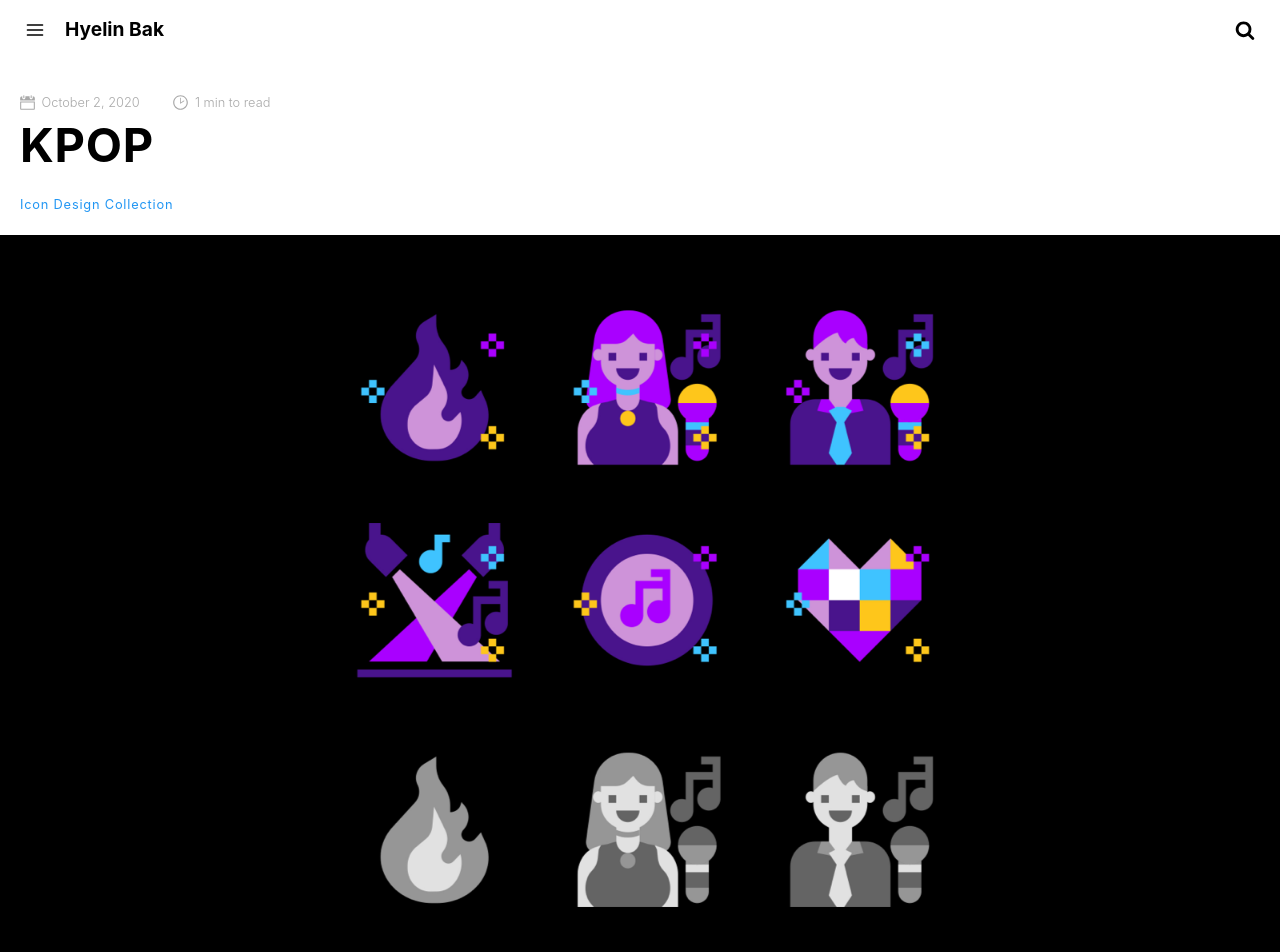
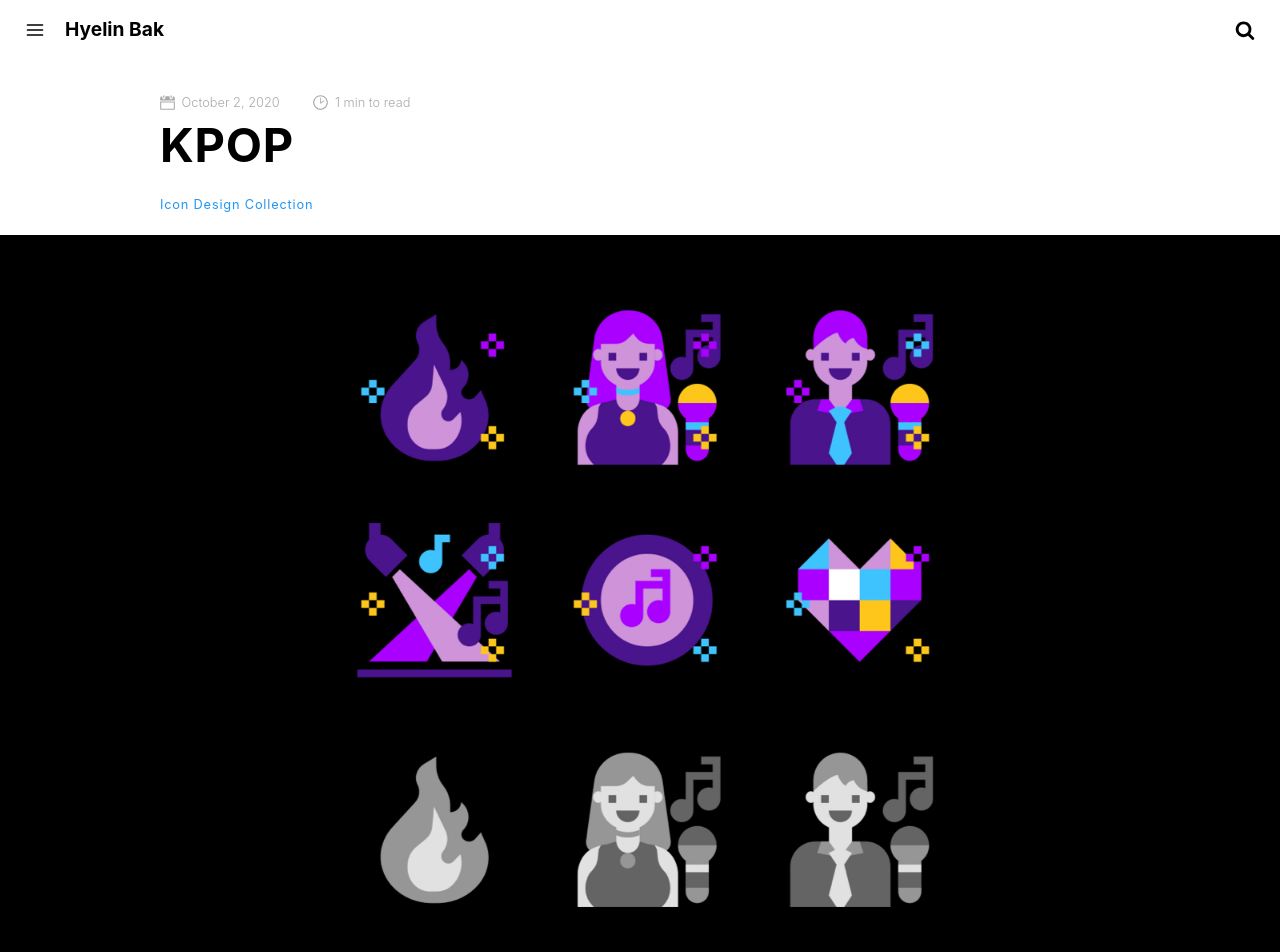
Before and after one commit to crazyjamy/crazyjamy.github.io, a Jekyll site: the page built from _posts/2020-09-30-icon-kpop.md, in a window 1280 px wide and 1400 px high. Shown: the top 952 px of the window. Built offline with Jekyll 4.4.1, drawn with Linux system fonts in a browser that asks for light colours; comment, search, counter and statistics services are not loaded.

Commit message:
Update main.css

```diff
--- a/assets/css/main.css
+++ b/assets/css/main.css
@@ -446,17 +446,17 @@ main{
 }
 .post-content h1.post-title{
   margin:0 auto;line-height:2.5rem;}@media only screen and (min-width:37.5rem){.post-content h1.post-title{
-    line-height:3.75rem;margin:0 auto .625rem
+    line-height:3.75rem;margin:0 auto .625rem; padding-left: 10rem;
     }
 }
 .post-content p.subtitle{
   color:#2196f3;font-size:1.125rem;margin:0 auto .625rem;line-height:1.875rem;}@media only screen and (min-width:37.5rem){
       .post-content p.subtitle{
-        font-size:0.8rem;line-height:2.5rem
+        font-size:0.8rem;line-height:2.5rem; padding-left: 10rem;
       }
 }
 .post-content p.post-info{
-  font-family:-apple-system,BlinkMacSystemFont,Lato,Roboto,Segoe UI,Helvetica Neue,Helvetica,Verdana,Arial,sans-serif;font-weight:300;font-style:normal;font-size:.813rem;letter-spacing:0;color:#a9a9a9;margin:0 auto;
+  font-family:-apple-system,BlinkMacSystemFont,Lato,Roboto,Segoe UI,Helvetica Neue,Helvetica,Verdana,Arial,sans-serif;font-weight:300;font-style:normal;font-size:.813rem;letter-spacing:0;color:#a9a9a9;margin:0 auto; padding-left: 10rem;
 }
 @media only screen and (min-width:37.5rem){
   .post-content p.post-info{font-size:0.8rem
```
